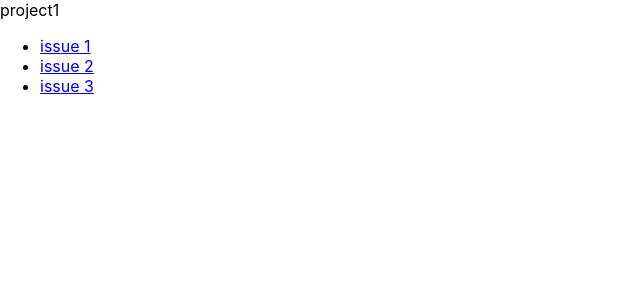
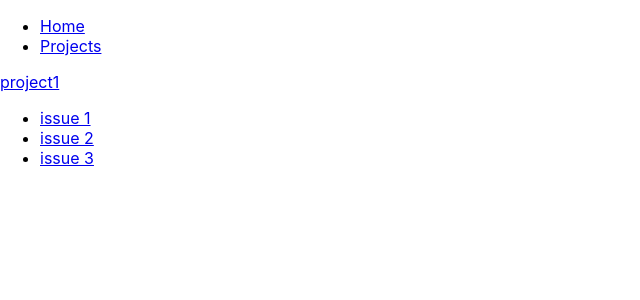
Before and after one commit to Auroch-pt/main-dapp, a React (Vite) app: page /project1 in a window 1280 px wide. Shown: the top 300 px of the page, without its empty margins (0-640 px from the left). Built offline with nearby package versions, Linux system fonts and the light colour scheme.

Commit message:
created a simple header to navigate

```diff
--- a/src/App.tsx
+++ b/src/App.tsx
@@ -3,6 +3,7 @@
 import { MetaMaskInpageProvider } from "@metamask/providers";
 import { NotFound } from "./views/NotFound/NotFound";
 import { Project } from "./views/Project/Project";
+import { Header } from "./components/Header/Header";
 
 declare global {
   interface Window {
@@ -12,11 +13,14 @@
 
 function App() {
   return (
-    <Routes>
-      <Route path="/*" element={<Home />} />
-      <Route path=":projectName/*" element={<Project />} />
-      <Route path="*" element={<NotFound />} />
-    </Routes>
+    <div>
+      <Header />
+      <Routes>
+        <Route path="/*" element={<Home />} />
+        <Route path=":projectName/*" element={<Project />} />
+        <Route path="*" element={<NotFound />} />
+      </Routes>
+    </div>
   );
 }
 
--- /dev/null
+++ b/src/components/Header/Header.tsx
@@ -0,0 +1,16 @@
+import { Link } from "react-router-dom";
+
+export const Header = () => {
+  return (
+    <div>
+      <ul>
+        <li>
+          <Link to="/">Home</Link>
+        </li>
+        <li>
+          <Link to="/projects">Projects</Link>
+        </li>
+      </ul>
+    </div>
+  );
+};
--- a/src/views/Project/Project.tsx
+++ b/src/views/Project/Project.tsx
@@ -1,4 +1,4 @@
-import { Routes, Route, useParams } from "react-router-dom";
+import { Routes, Route, useParams, Link } from "react-router-dom";
 import { Issues } from "../Issues/Issues";
 import { Issue } from "../Issue/Issue";
 
@@ -7,7 +7,7 @@
 
   return (
     <div>
-      {projectName}
+      <Link to={`/${projectName}`}>{projectName}</Link>
       <Routes>
         <Route index element={<Issues />} />
         <Route path="issues" element={<Issues />} />
```
